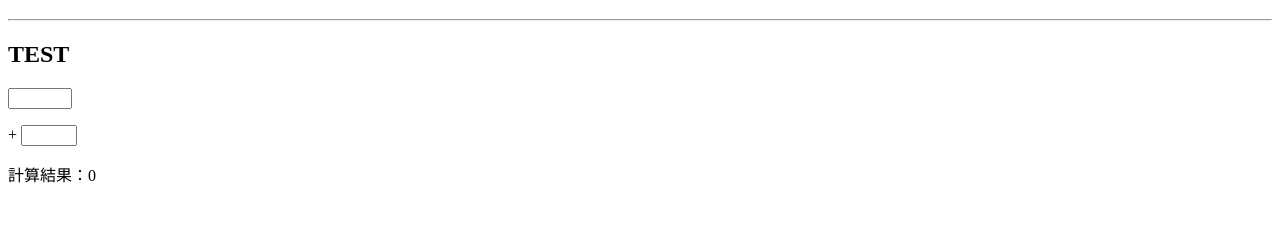
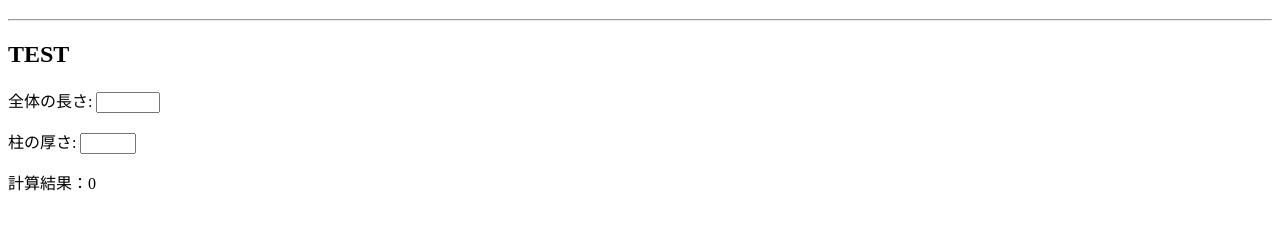
Before and after one commit to Xelti-balgot/Xelti-balgot.github.io, a plain HTML site: page MC-buildingtools.html in a window 1280 px wide. Shown: the part 61-290 px from the top of the page. Drawn offline with Linux system fonts and the light colour scheme.

Commit message:
Update MC-buildingtools.html

```diff
--- a/MC-buildingtools.html
+++ b/MC-buildingtools.html
@@ -14,8 +14,10 @@
 
     <form onsubmit="return false" id="example" oninput="result.value = Number(overall.value) + Number(thickness.value);">
 
-
-      <input type="number" id="overall" name="overall" min="1" max="300" /></p> + <input type="number" id="thickness" name="thickness" min="1" max="30" /></p>
+      <p><label for="overall">全体の長さ:</label>
+      <input type="number" id="overall" name="overall" min="1" max="300" /></p>
+      <p><label for="thickness">柱の厚さ:</label>
+      <input type="number" id="thickness" name="thickness" min="1" max="30" /></p>
 
       </form>
       <p>計算結果：<output name="result" form="example">0</output></p>
```
